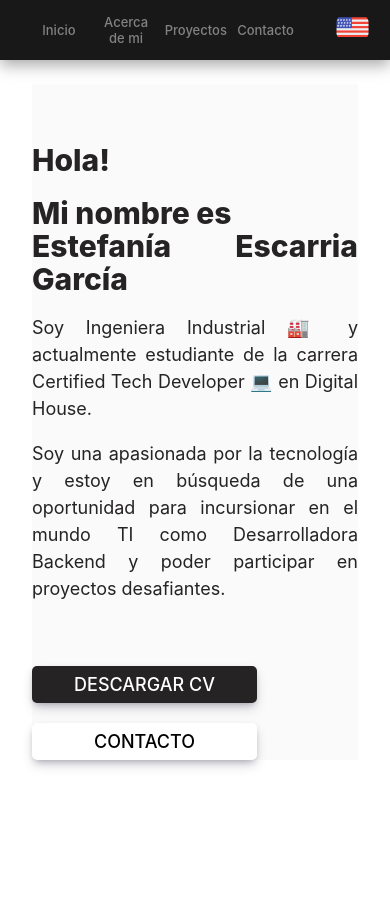
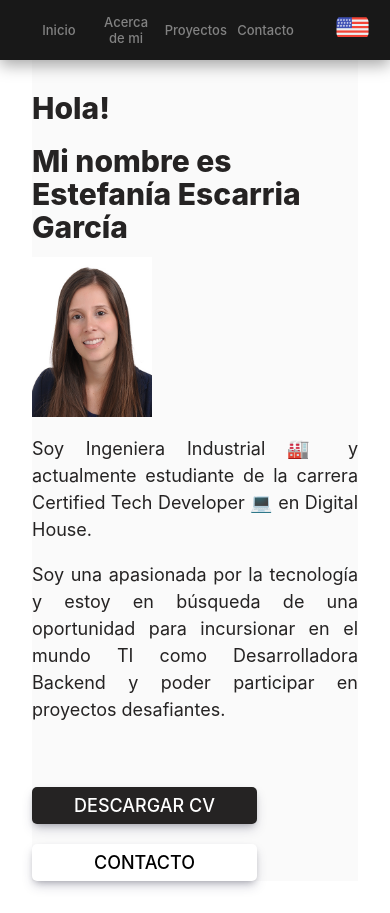
Before and after one commit to eescarria/portfolio-react, a React (Vite) app: page / in a window 390 px wide. Before the commit the page ends 844 px from the top, so only its background shows below. Built offline with nearby package versions, Linux system fonts and the light colour scheme.

Commit message:
Ajustes foto perfil en responsive

```diff
--- a/src/Routes/About.css
+++ b/src/Routes/About.css
@@ -114,7 +114,7 @@
     }
 
     .about_text{
-        margin: 0;
+        margin-bottom: 5px;
 
         font-size: 15px;
         width: 100%;
--- a/src/Routes/Home.css
+++ b/src/Routes/Home.css
@@ -23,6 +23,13 @@
     margin-bottom: 1rem;
 
     width: 80%;
+}
+
+.fotoHV2{
+    display: none;
+    width: 120px;
+    height: 160px;
+
 }
 
 .button_container{
@@ -74,7 +81,9 @@
 
 @media(max-width: 480px){
 
-
+    .fotoHV2{
+        display: block;
+    }
     .info{
         margin:0
     }
@@ -85,6 +94,7 @@
     .info h1{
         width: 100%;
         font-size: 30px;
+        text-align: left;
 
     }
 
--- a/src/Routes/Home.jsx
+++ b/src/Routes/Home.jsx
@@ -14,6 +14,7 @@ export const Home = () => {
           <div className='container_home'>
             <h1>{text.home.title}</h1>
             <h1>{text.home.title2} <br/>Estefanía Escarria García</h1>
+            <img className='fotoHV2' src="./images/foto.jpg" alt="" />
             <p> {text.home.description} </p>
             <p>{text.home.description2}</p>
 
--- a/src/languages/english.json
+++ b/src/languages/english.json
@@ -26,7 +26,7 @@
             "./css.png"
           ],
           "github" : "https://github.com/eescarria/PI-BackEnd-ORM",
-          "vercel":"",
+          "vercel":"https://github.com/eescarria/PI-BackEnd-ORM",
           "img" : "./clinica.PNG",
           "alt": "Foto back"
         },
--- a/src/languages/spanish.json
+++ b/src/languages/spanish.json
@@ -26,7 +26,7 @@
           "./css.png"
         ],
         "github" : "https://github.com/eescarria/PI-BackEnd-ORM",
-        "vercel":"",
+        "vercel":"https://github.com/eescarria/PI-BackEnd-ORM",
         "img" : "./clinica.PNG",
         "alt": "Foto back"
       },
```
